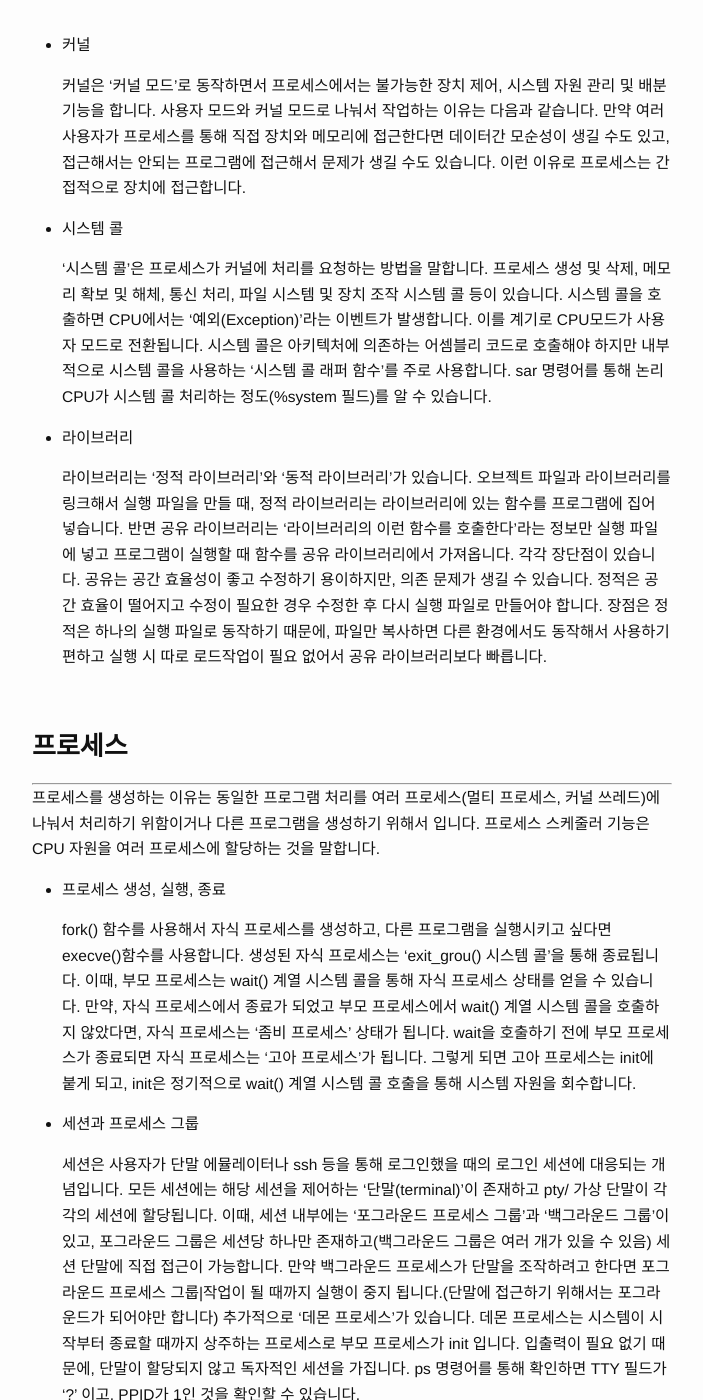
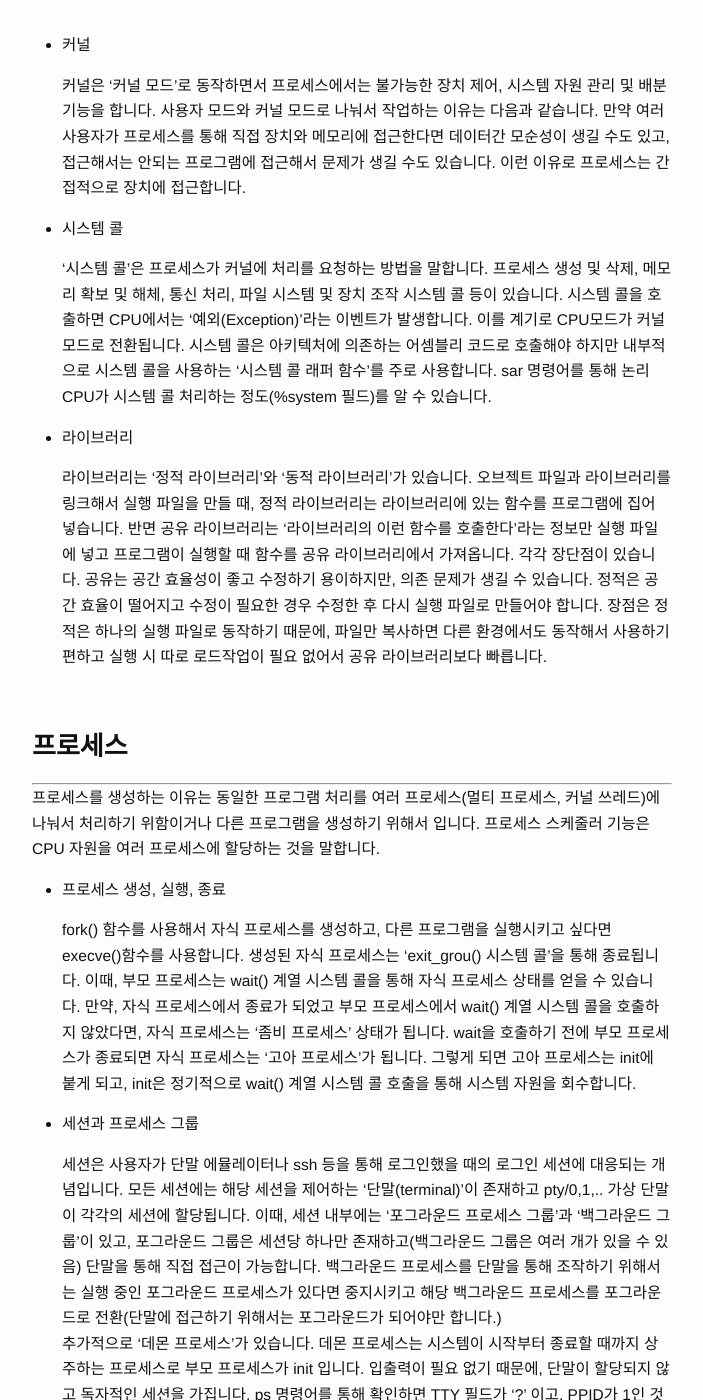
Before and after one commit to Jaeun-Choi98/jaeun-choi98.github.io, a Jekyll site: the page built from _posts/2023-11-26-linux_structure.md, in a window 1280 px wide and 1400 px high, scrolled down 848 px. Shown: the whole window, without its empty margins (288-991 px from the left). Built offline with Jekyll 4.4.1, drawn with Linux system fonts in a browser that asks for light colours; some of the changed text lies outside the part shown.

Commit message:
modify linux structure

```diff
--- a/_posts/2023-11-26-linux_structure.md
+++ b/_posts/2023-11-26-linux_structure.md
@@ -23,7 +23,7 @@ date: 2023-11-26 00:00:00
 
 - 시스템 콜
 
-  ‘시스템 콜’은 프로세스가 커널에 처리를 요청하는 방법을 말합니다. 프로세스 생성 및 삭제, 메모리 확보 및 해체, 통신 처리, 파일 시스템 및 장치 조작 시스템 콜 등이 있습니다. 시스템 콜을 호출하면 CPU에서는 ‘예외(Exception)’라는 이벤트가 발생합니다. 이를 계기로 CPU모드가 사용자 모드로 전환됩니다. 시스템 콜은 아키텍처에 의존하는 어셈블리 코드로 호출해야 하지만 내부적으로 시스템 콜을 사용하는 ‘시스템 콜 래퍼 함수’를 주로 사용합니다. sar 명령어를 통해 논리 CPU가 시스템 콜 처리하는 정도(%system 필드)를 알 수 있습니다.
+  ‘시스템 콜’은 프로세스가 커널에 처리를 요청하는 방법을 말합니다. 프로세스 생성 및 삭제, 메모리 확보 및 해체, 통신 처리, 파일 시스템 및 장치 조작 시스템 콜 등이 있습니다. 시스템 콜을 호출하면 CPU에서는 ‘예외(Exception)’라는 이벤트가 발생합니다. 이를 계기로 CPU모드가 커널 모드로 전환됩니다. 시스템 콜은 아키텍처에 의존하는 어셈블리 코드로 호출해야 하지만 내부적으로 시스템 콜을 사용하는 ‘시스템 콜 래퍼 함수’를 주로 사용합니다. sar 명령어를 통해 논리 CPU가 시스템 콜 처리하는 정도(%system 필드)를 알 수 있습니다.
 
 - 라이브러리
 
@@ -43,7 +43,7 @@ date: 2023-11-26 00:00:00
 
 - 세션과 프로세스 그룹
 
-  세션은 사용자가 단말 에뮬레이터나 ssh 등을 통해 로그인했을 때의 로그인 세션에 대응되는 개념입니다. 모든 세션에는 해당 세션을 제어하는 ‘단말(terminal)’이 존재하고 pty/<n> 가상 단말이 각각의 세션에 할당됩니다. 이때, 세션 내부에는 ‘포그라운드 프로세스 그룹’과 ‘백그라운드 그룹’이 있고, 포그라운드 그룹은 세션당 하나만 존재하고(백그라운드 그룹은 여러 개가 있을 수 있음) 세션 단말에 직접 접근이 가능합니다. 만약 백그라운드 프로세스가 단말을 조작하려고 한다면 포그라운드 프로세스 그룹|작업이 될 때까지 실행이 중지 됩니다.(단말에 접근하기 위해서는 포그라운드가 되어야만 합니다)
+  세션은 사용자가 단말 에뮬레이터나 ssh 등을 통해 로그인했을 때의 로그인 세션에 대응되는 개념입니다. 모든 세션에는 해당 세션을 제어하는 ‘단말(terminal)’이 존재하고 pty/0,1,.. 가상 단말이 각각의 세션에 할당됩니다. 이때, 세션 내부에는 ‘포그라운드 프로세스 그룹’과 ‘백그라운드 그룹’이 있고, 포그라운드 그룹은 세션당 하나만 존재하고(백그라운드 그룹은 여러 개가 있을 수 있음) 단말을 통해 직접 접근이 가능합니다. 백그라운드 프로세스를 단말을 통해 조작하기 위해서는 실행 중인 포그라운드 프로세스가 있다면 중지시키고 해당 백그라운드 프로세스를 포그라운드로 전환(단말에 접근하기 위해서는 포그라운드가 되어야만 합니다.) <br>
   추가적으로 ‘데몬 프로세스’가 있습니다. 데몬 프로세스는 시스템이 시작부터 종료할 때까지 상주하는 프로세스로 부모 프로세스가 init 입니다. 입출력이 필요 없기 때문에, 단말이 할당되지 않고 독자적인 세션을 가집니다. ps 명령어를 통해 확인하면 TTY 필드가 ‘?’ 이고, PPID가 1인 것을 확인할 수 있습니다.
 
 - 논리 CPU와 멀티 프로세스
```
